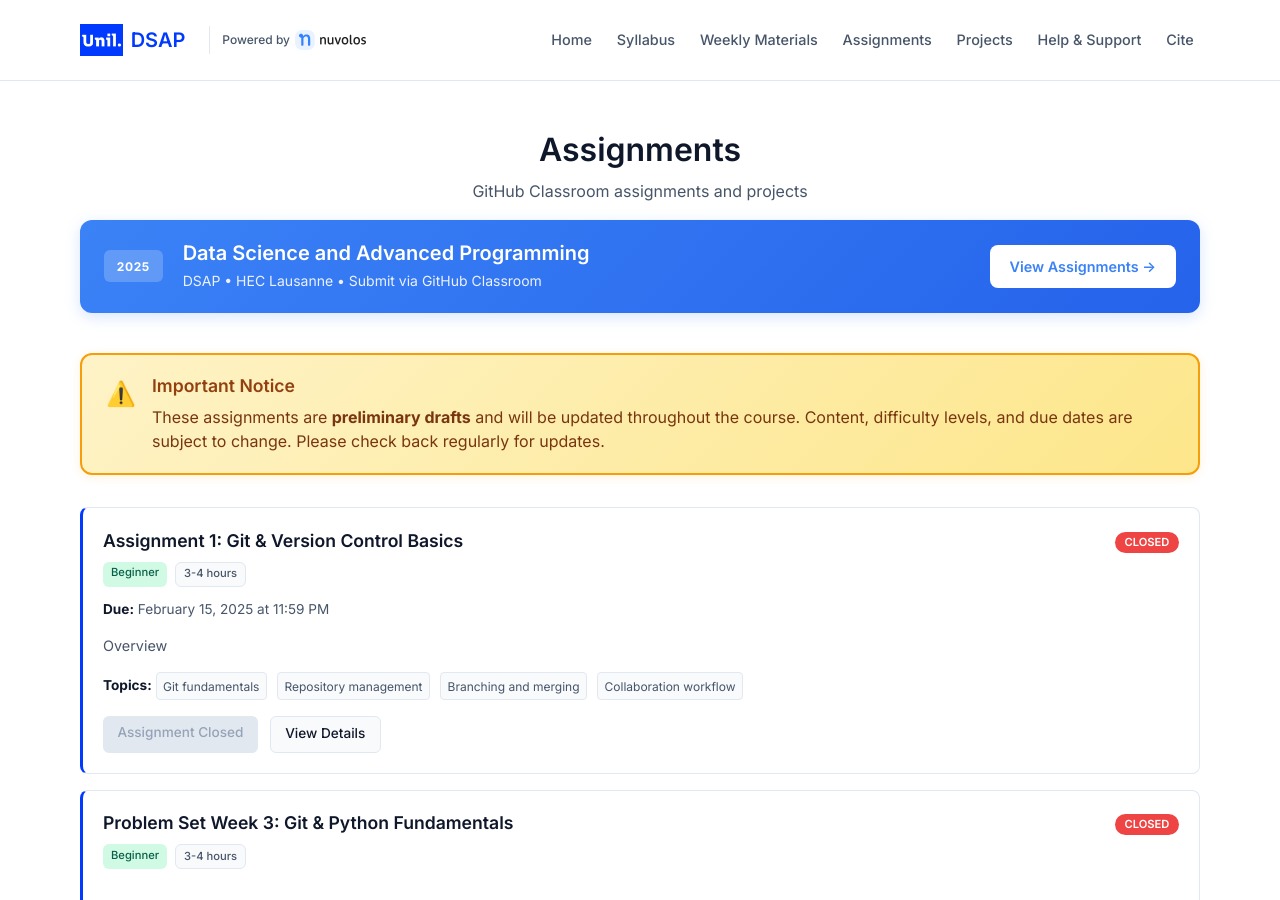
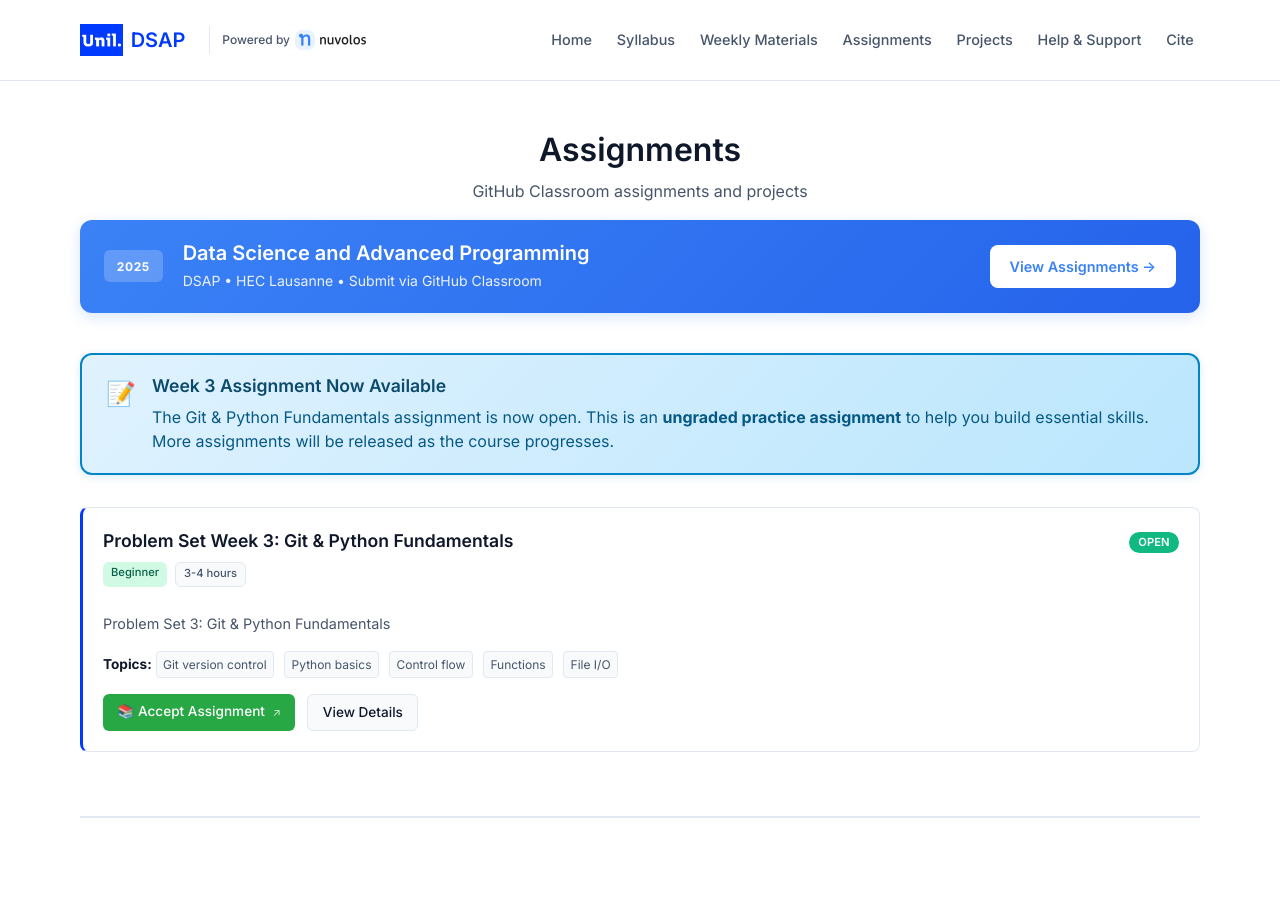
Before and after one commit to ap-unil-2025/course-materials, a Jekyll site: the page built from docs/assignments.html, in a window 1280 px wide and 900 px high. Built offline with Jekyll 4.4.1, drawn with Linux system fonts in a browser that asks for light colours; some of the changed text lies outside the part shown.

Commit message:
Update assignments page to show only Week 3 with correct GitHub Classroom URL
- Set Week 3 assignment status to 'open'
- Updated GitHub Classroom URL to https://classroom.github.com/a/ibuQ6b6G
- Added direct URL to assignment instructions
- Changed assignments page to only display Week 3
- Updated banner to indicate Week 3 is available as ungraded practice
- Fixed status badge logic to use explicit status field

```diff
--- a/docs/assignments.html
+++ b/docs/assignments.html
@@ -22,18 +22,19 @@ title: Assignments
     <a href="#assignments-list" class="course-btn">View Assignments →</a>
   </div>
 
-  <!-- Warning Banner -->
-  <div class="warning-banner">
-    <div class="warning-icon">⚠️</div>
-    <div class="warning-content">
-      <h3>Important Notice</h3>
-      <p>These assignments are <strong>preliminary drafts</strong> and will be updated throughout the course. Content, difficulty levels, and due dates are subject to change. Please check back regularly for updates.</p>
+  <!-- Assignment Status Banner -->
+  <div class="info-banner">
+    <div class="info-icon">📝</div>
+    <div class="info-content">
+      <h3>Week 3 Assignment Now Available</h3>
+      <p>The Git & Python Fundamentals assignment is now open. This is an <strong>ungraded practice assignment</strong> to help you build essential skills. More assignments will be released as the course progresses.</p>
     </div>
   </div>
 
 <div class="assignments-page" id="assignments-list">
     {% assign all_assignments = site.assignments | sort: 'assignment_number' %}
-    {% assign assignments = all_assignments | where_exp: "item", "item.github_classroom_url or item.status == 'coming_soon'" %}
+    {% assign week3_assignment = all_assignments | where: "title", "Problem Set Week 3: Git & Python Fundamentals" %}
+    {% assign assignments = week3_assignment %}
     {% if assignments.size > 0 %}
         <div class="assignments-list">
             {% for assignment in assignments %}
@@ -43,12 +44,10 @@ title: Assignments
                         <a href="{{ assignment.url | relative_url }}">{{ assignment.title | escape }}</a>
                     </h3>
                     <div class="assignment-status">
-                        {% assign now = 'now' | date: '%s' %}
-                        {% assign due = assignment.due_date | date: '%s' %}
-                        {% if assignment.status == 'coming_soon' %}
+                        {% if assignment.status == 'open' %}
+                            <span class="status-badge status-open">Open</span>
+                        {% elsif assignment.status == 'coming_soon' %}
                             <span class="status-badge status-coming-soon">Soon</span>
-                        {% elsif due > now %}
-                            <span class="status-badge status-open">Open</span>
                         {% else %}
                             <span class="status-badge status-closed">Closed</span>
                         {% endif %}
@@ -89,19 +88,19 @@ title: Assignments
                 {% endif %}
 
                 <div class="card-actions">
-                    {% if assignment.status == 'closed' %}
-                        <span class="btn btn-disabled">Assignment Closed</span>
-                        <a href="{{ assignment.url | relative_url }}" class="btn btn-secondary">View Details</a>
-                    {% elsif assignment.status == 'coming_soon' %}
-                        <span class="btn btn-disabled">Available Soon</span>
-                        <a href="{{ assignment.url | relative_url }}" class="btn btn-secondary">Preview</a>
-                    {% else %}
+                    {% if assignment.status == 'open' %}
                         {% if assignment.github_classroom_url %}
                         <a href="{{ assignment.github_classroom_url }}" class="btn classroom-btn" target="_blank">
                             📚 Accept Assignment
                             <span class="external-icon">↗</span>
                         </a>
                         {% endif %}
+                        <a href="{{ assignment.url | relative_url }}" class="btn btn-secondary">View Details</a>
+                    {% elsif assignment.status == 'coming_soon' %}
+                        <span class="btn btn-disabled">Available Soon</span>
+                        <a href="{{ assignment.url | relative_url }}" class="btn btn-secondary">Preview</a>
+                    {% else %}
+                        <span class="btn btn-disabled">Assignment Closed</span>
                         <a href="{{ assignment.url | relative_url }}" class="btn btn-secondary">View Details</a>
                     {% endif %}
                 </div>
@@ -213,33 +212,33 @@ title: Assignments
   color: #3b82f6;
 }
 
-/* Warning Banner */
-.warning-banner {
-  background: linear-gradient(135deg, #fef3c7 0%, #fde68a 100%);
-  border: 2px solid #f59e0b;
+/* Info Banner */
+.info-banner {
+  background: linear-gradient(135deg, #e0f2fe 0%, #bae6fd 100%);
+  border: 2px solid #0284c7;
   border-radius: 0.75rem;
   padding: 1.25rem 1.5rem;
   display: flex;
   align-items: flex-start;
   gap: 1rem;
   margin-bottom: 2rem;
-  box-shadow: 0 2px 10px rgba(245, 158, 11, 0.15);
+  box-shadow: 0 2px 10px rgba(2, 132, 199, 0.15);
 }
 
-.warning-icon {
+.info-icon {
   font-size: 1.5rem;
   flex-shrink: 0;
 }
 
-.warning-content h3 {
+.info-content h3 {
   margin: 0 0 0.5rem 0;
-  color: #92400e;
+  color: #0c4a6e;
   font-size: 1.1rem;
 }
 
-.warning-content p {
+.info-content p {
   margin: 0;
-  color: #78350f;
+  color: #075985;
   line-height: 1.5;
 }
 
```
Also changed, not shown: content/assignments/problem-set-week3-git-python.md (+3 -2 lines), docs/_assignments/problem-set-week3-git-python.md (+3 -2 lines).
